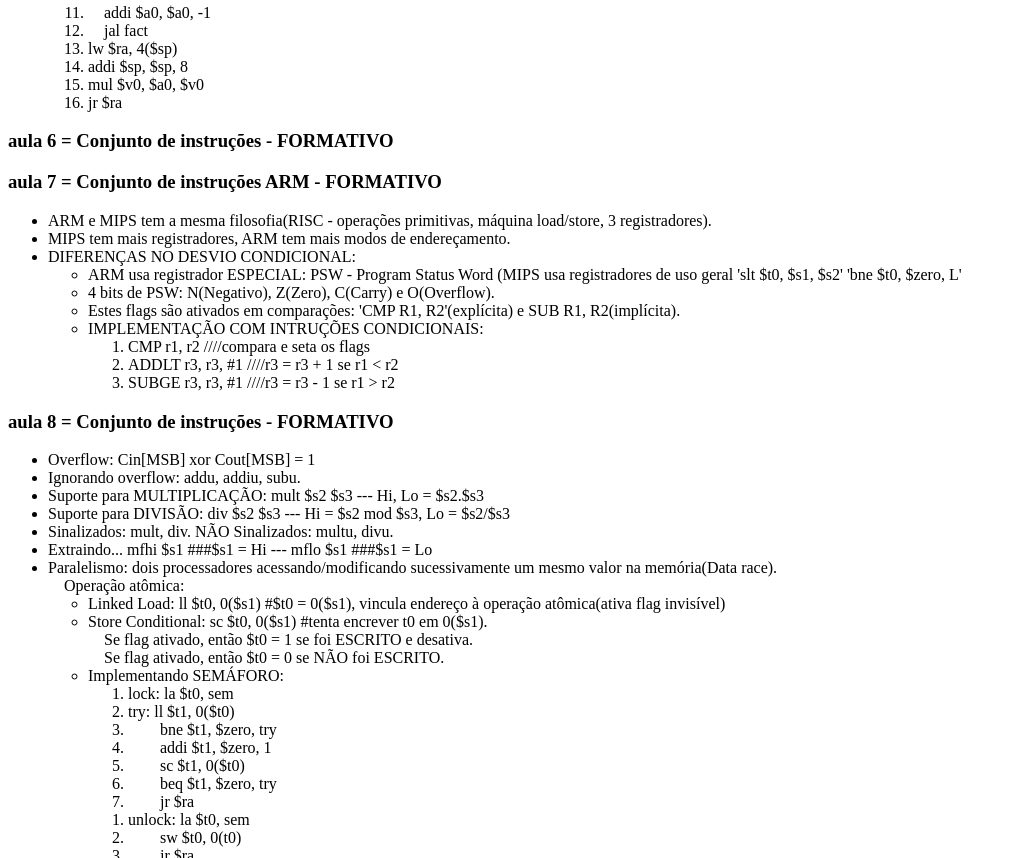
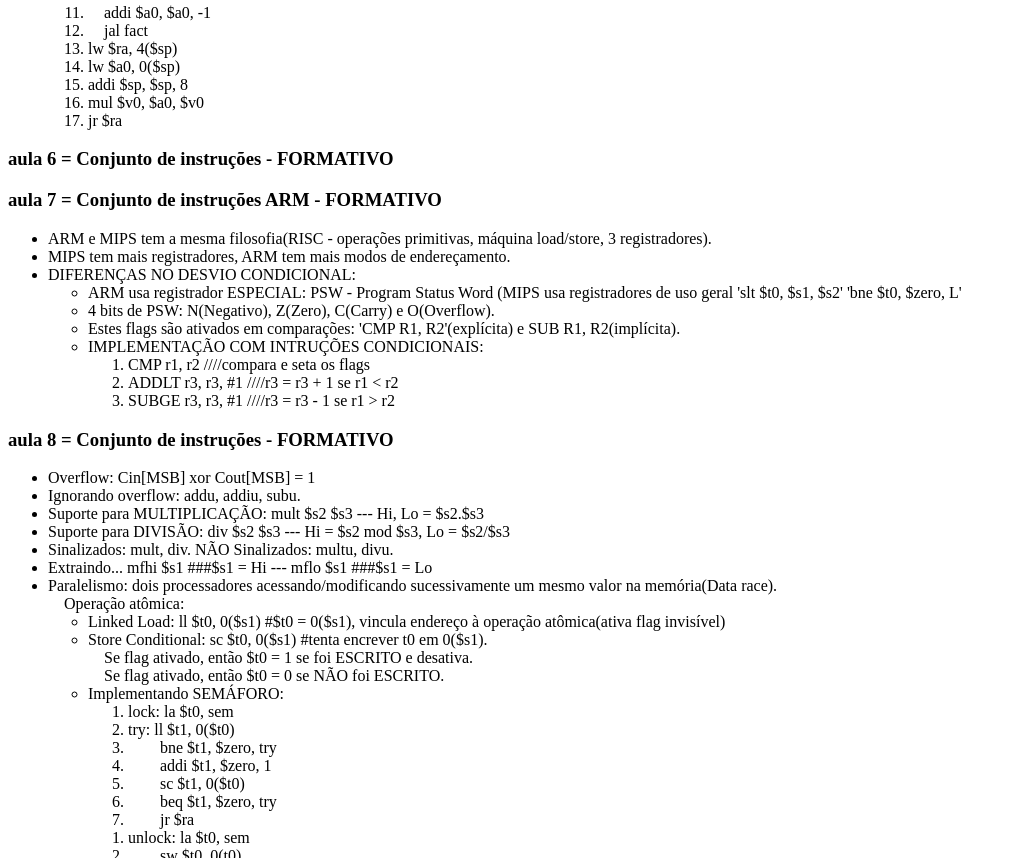
Before and after one commit to serotonina/serotonina.github.com, a plain HTML site: page cco/org.html in a window 1280 px wide. Shown: the part 1668-2526 px from the top of the page, without its empty margins (0-1016 px from the left). Drawn offline with Linux system fonts and the light colour scheme.

Commit message:
Update org.html

```diff
--- a/cco/org.html
+++ b/cco/org.html
@@ -122,6 +122,7 @@
                 <li>&nbsp&nbsp&nbsp addi $a0, $a0, -1</li>
                 <li>&nbsp&nbsp&nbsp jal fact</li>
                 <li>lw $ra, 4($sp)</li>
+                <li>lw $a0, 0($sp)</li>
                 <li>addi $sp, $sp, 8</li>
                 <li>mul $v0, $a0, $v0</li>
                 <li>jr $ra</li>
```
